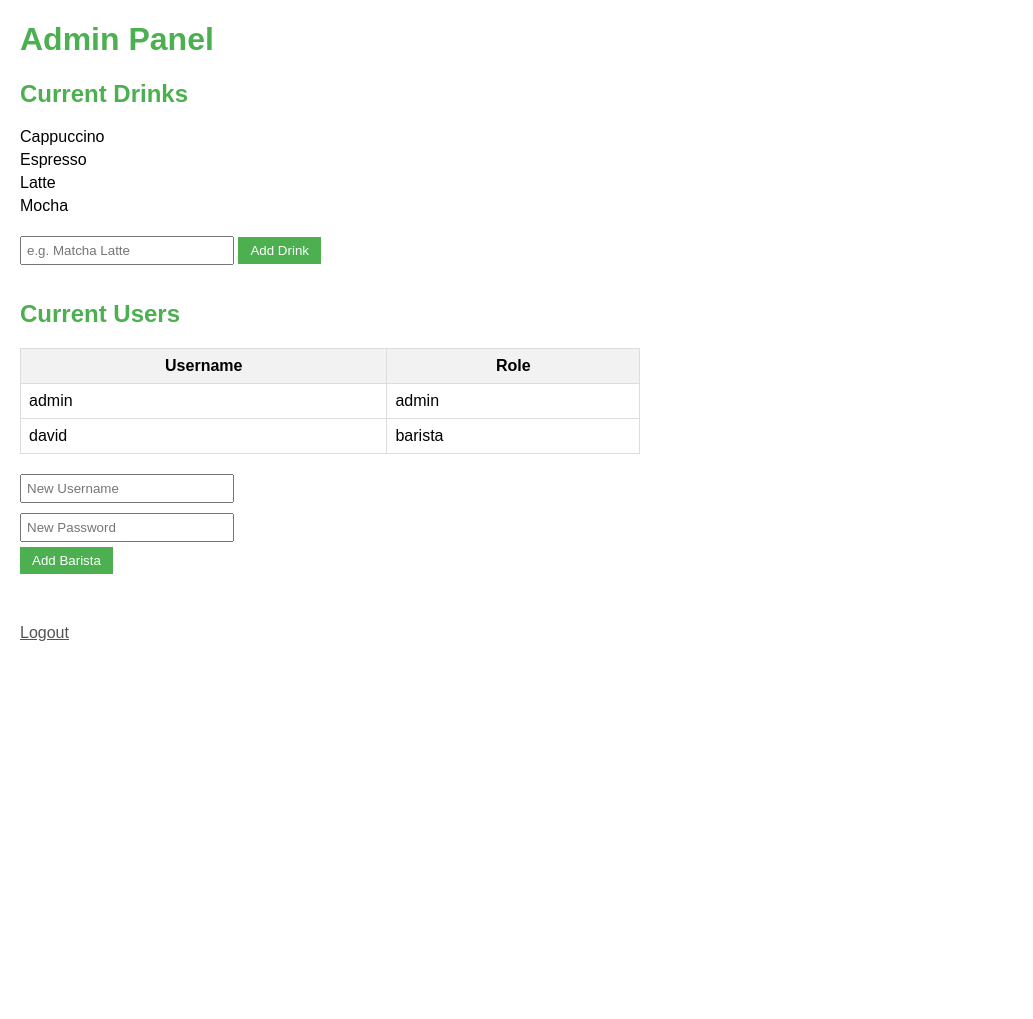
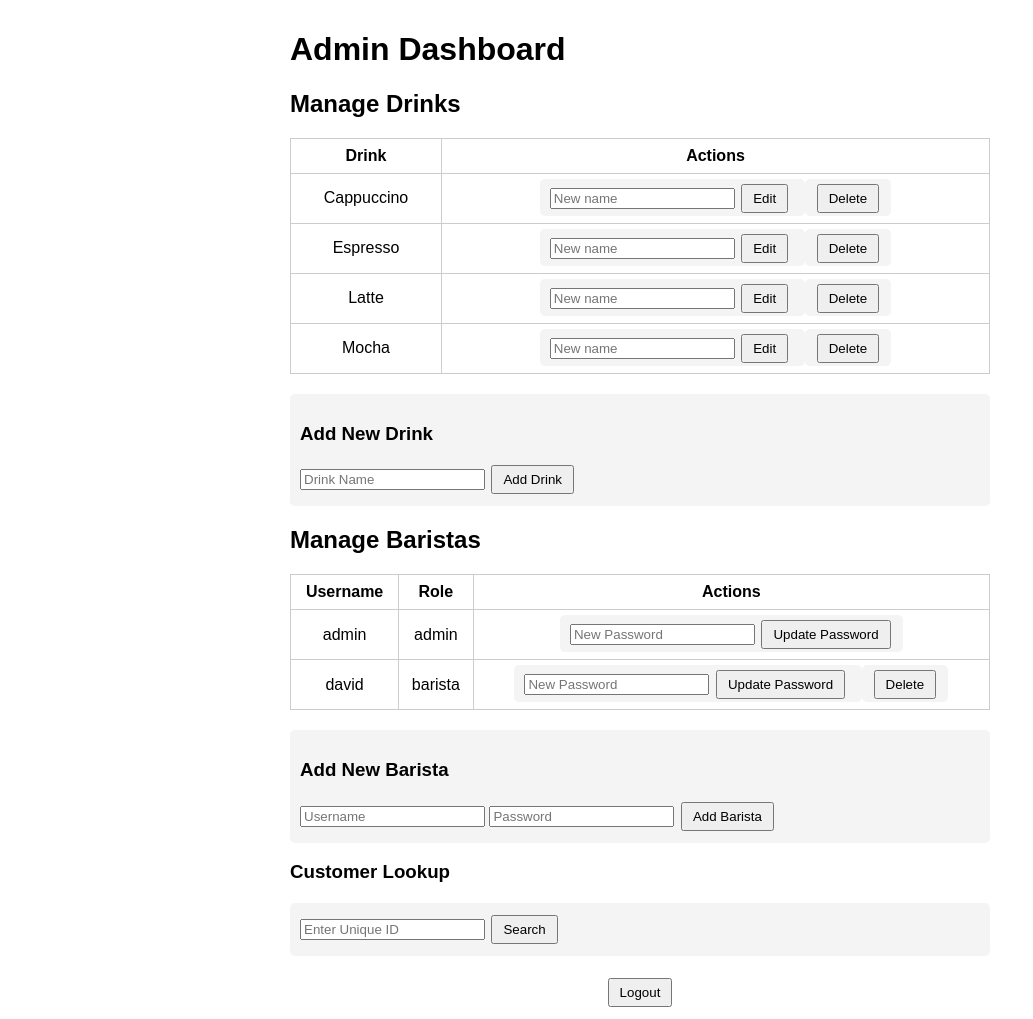
Before and after one commit to dycw30/loyalty-card-final, a Flask app: page /admin in a window 1280 px wide. Shown: the whole page, without its empty margins (0-1033 px from the left). Before the commit the page ends 641 px from the top, so only its background shows below. Run offline with Flask 3, Linux system fonts and the light colour scheme; the visitor is signed in with stand-in values (Sample User, id 1); data comes from the database, SQL or seed files in the repository.

Commit message:
Update with new admin, customer lookup, QR, and export

```diff
--- a/app.py
+++ b/app.py
@@ -17,6 +17,8 @@ def init_db():
         CREATE TABLE IF NOT EXISTS orders (
             id INTEGER PRIMARY KEY AUTOINCREMENT,
             unique_id TEXT,
+            customer_name TEXT,
+            phone_number TEXT,
             drink_type TEXT,
             quantity INTEGER,
             tokens INTEGER,
@@ -38,7 +40,6 @@ def init_db():
             role TEXT
         )
     """)
-    # Seed data if empty
     c.execute("SELECT COUNT(*) FROM drinks")
     if c.fetchone()[0] == 0:
         c.executemany("INSERT INTO drinks (name) VALUES (?)", [("Mocha",), ("Latte",), ("Espresso",), ("Cappuccino",)])
@@ -85,6 +86,8 @@ def index():
 
     if request.method == "POST":
         unique_id = request.form["unique_id"]
+        customer_name = request.form.get("customer_name")
+        phone_number = request.form.get("phone_number")
         drink = request.form.get("drink")
         quantity = int(request.form.get("quantity") or 0)
         redeemed = int(request.form.get("redeem") or 0)
@@ -97,12 +100,13 @@ def index():
         if redeemed > balance:
             message = f"Cannot redeem {redeemed} tokens. Only {balance} available."
         else:
-            c.execute("INSERT INTO orders (unique_id, drink_type, quantity, tokens, redeemed, date) VALUES (?, ?, ?, ?, ?, ?)",
-                      (unique_id, drink, quantity, tokens, redeemed, date))
+            c.execute("""
+                INSERT INTO orders (unique_id, customer_name, phone_number, drink_type, quantity, tokens, redeemed, date)
+                VALUES (?, ?, ?, ?, ?, ?, ?, ?)
+            """, (unique_id, customer_name, phone_number, drink, quantity, tokens, redeemed, date))
             conn.commit()
             message = "Order saved."
 
-        # Refresh summary after submission
         c.execute("""
             SELECT COALESCE(SUM(quantity),0), COALESCE(SUM(tokens),0), COALESCE(SUM(redeemed),0)
             FROM orders WHERE unique_id=?
@@ -120,19 +124,15 @@ def index():
         recent_orders = [{"date": row[0], "drink_type": row[1], "quantity": row[2], "tokens": row[3], "redeemed": row[4]}
                          for row in c.fetchall()]
 
-    # Always show all summary table
     c.execute("""
-        SELECT unique_id,
-               COALESCE(SUM(quantity),0),
-               COALESCE(SUM(tokens),0),
-               COALESCE(SUM(redeemed),0),
+        SELECT unique_id, COALESCE(MAX(customer_name),''), COALESCE(MAX(phone_number),''),
+               COALESCE(SUM(quantity),0), COALESCE(SUM(tokens),0), COALESCE(SUM(redeemed),0),
                COALESCE(SUM(tokens),0) - COALESCE(SUM(redeemed),0) AS balance
         FROM orders
-        GROUP BY unique_id
-        ORDER BY unique_id
+        GROUP BY unique_id ORDER BY unique_id
     """)
-    all_summary = [{"unique_id": row[0], "total_orders": row[1], "tokens_earned": row[2],
-                    "redeemed": row[3], "balance": row[4]} for row in c.fetchall()]
+    all_summary = [{"unique_id": row[0], "customer_name": row[1], "phone_number": row[2],
+                    "total_orders": row[3], "tokens_earned": row[4], "redeemed": row[5], "balance": row[6]} for row in c.fetchall()]
     conn.close()
 
     return render_template("index.html", drinks=drinks, message=message, summary=summary,
@@ -145,15 +145,22 @@ def admin():
     conn = sqlite3.connect(DB_NAME)
     c = conn.cursor()
     if request.method == "POST":
-        new_drink = request.form.get("new_drink")
-        new_user = request.form.get("new_user")
-        new_pass = request.form.get("new_pass")
-        if new_drink:
-            try: c.execute("INSERT INTO drinks (name) VALUES (?)", (new_drink,))
+        action = request.form.get("action")
+        if action == "add_drink":
+            try: c.execute("INSERT INTO drinks (name) VALUES (?)", (request.form["new_drink"],))
             except sqlite3.IntegrityError: pass
-        if new_user and new_pass:
-            try: c.execute("INSERT INTO users (username, password, role) VALUES (?, ?, 'barista')", (new_user, new_pass))
+        elif action == "edit_drink":
+            c.execute("UPDATE drinks SET name=? WHERE name=?", (request.form["edit_drink_new"], request.form["edit_drink_old"]))
+        elif action == "delete_drink":
+            c.execute("DELETE FROM drinks WHERE name=?", (request.form["delete_drink"],))
+        elif action == "add_user":
+            try: c.execute("INSERT INTO users (username, password, role) VALUES (?, ?, 'barista')",
+                           (request.form["new_user"], request.form["new_pass"]))
             except sqlite3.IntegrityError: pass
+        elif action == "edit_user":
+            c.execute("UPDATE users SET password=? WHERE username=?", (request.form["new_pass"], request.form["edit_user"]))
+        elif action == "delete_user":
+            c.execute("DELETE FROM users WHERE username=?", (request.form["delete_user"],))
         conn.commit()
     c.execute("SELECT name FROM drinks ORDER BY name")
     drinks = [row[0] for row in c.fetchall()]
@@ -161,6 +168,32 @@ def admin():
     users = [{"username": row[0], "role": row[1]} for row in c.fetchall()]
     conn.close()
     return render_template("admin.html", drinks=drinks, users=users)
+
+@app.route("/customer")
+def customer():
+    if session.get("role") != "admin":
+        return redirect(url_for("login"))
+    unique_id = request.args.get("unique_id")
+    conn = sqlite3.connect(DB_NAME)
+    c = conn.cursor()
+    c.execute("""
+        SELECT COALESCE(SUM(quantity),0), COALESCE(SUM(tokens),0), COALESCE(SUM(redeemed),0)
+        FROM orders WHERE unique_id=?
+    """, (unique_id,))
+    total_orders, tokens_earned, total_redeemed = c.fetchone()
+    balance = tokens_earned - total_redeemed
+    summary = {"unique_id": unique_id, "total_orders": total_orders,
+               "tokens_earned": tokens_earned, "redeemed": total_redeemed, "balance": balance}
+
+    c.execute("""
+        SELECT date, drink_type, quantity, tokens, redeemed
+        FROM orders WHERE unique_id=?
+        ORDER BY date DESC
+    """, (unique_id,))
+    transactions = [{"date": row[0], "drink": row[1], "quantity": row[2], "tokens": row[3], "redeemed": row[4]}
+                    for row in c.fetchall()]
+    conn.close()
+    return render_template("customer.html", unique_id=unique_id, summary=summary, transactions=transactions)
 
 @app.route("/export")
 def export():
@@ -172,10 +205,8 @@ def export():
     if df.empty:
         return "No data to export"
     drink_pivot = df.pivot_table(index='unique_id', columns='drink_type', values='quantity', aggfunc='sum', fill_value=0)
-    summary = df.groupby('unique_id').agg(
-        total_orders=('quantity', 'sum'),
-        tokens_earned=('tokens', 'sum'),
-        redeemed=('redeemed', 'sum')
+    summary = df.groupby(['unique_id','customer_name','phone_number']).agg(
+        total_orders=('quantity','sum'), tokens_earned=('tokens','sum'), redeemed=('redeemed','sum')
     ).reset_index()
     summary["balance"] = summary["tokens_earned"] - summary["redeemed"]
     combined = summary.merge(drink_pivot, on='unique_id', how='left').fillna(0)
--- a/requirements.txt
+++ b/requirements.txt
@@ -1,6 +1,6 @@
 Flask==3.1.1
 pandas==2.3.1
 openpyxl==3.1.5
+qrcode==8.2
 reportlab==4.4.2
-qrcode==8.2
-pillow==11.3.0
+numpy==2.3.1
--- a/templates/admin.html
+++ b/templates/admin.html
@@ -1,59 +1,84 @@
 <!DOCTYPE html>
 <html>
 <head>
-    <title>Admin - Manage Drinks & Users</title>
+    <title>Admin Panel - Loyalty App</title>
+    <meta name="viewport" content="width=device-width, initial-scale=1">
     <style>
-        body { font-family: Arial, sans-serif; margin: 20px; }
-        h1, h2 { color: #4CAF50; }
-        input[type=text], input[type=password] { padding: 5px; width: 200px; margin: 5px 0; }
-        button { padding: 6px 12px; background: #4CAF50; color: white; border: none; cursor: pointer; }
-        button:hover { background: #45a049; }
-        .section { margin-bottom: 30px; }
-        ul { list-style-type: none; padding: 0; }
-        li { margin: 5px 0; }
-        table { border-collapse: collapse; width: 50%; margin-top: 10px; }
-        th, td { border: 1px solid #ddd; padding: 8px; }
-        th { background-color: #f2f2f2; }
-        a { display: inline-block; margin-top: 20px; color: #555; }
+        body { font-family: Arial; max-width: 700px; margin: auto; padding: 10px; }
+        table { width: 100%; border-collapse: collapse; margin-top: 20px; }
+        th, td { border: 1px solid #ccc; padding: 8px; text-align: center; }
+        form { margin-top: 20px; background: #f4f4f4; padding: 10px; border-radius: 5px; }
+        button { padding: 5px 10px; margin: 2px;}
     </style>
 </head>
 <body>
-    <h1>Admin Panel</h1>
+    <h1>Admin Dashboard</h1>
 
-    <div class="section">
-        <h2>Current Drinks</h2>
-        <ul>
+    <h2>Manage Drinks</h2>
+    <table>
+        <tr><th>Drink</th><th>Actions</th></tr>
         {% for drink in drinks %}
-                <li>{{ drink }}</li>
-            {% endfor %}
-        </ul>
-        <form method="post">
-            <input type="text" name="new_drink" placeholder="e.g. Matcha Latte" required>
-            <button type="submit">Add Drink</button>
+        <tr>
+            <td>{{ drink }}</td>
+            <td>
+                <form style="display:inline;" method="post">
+                    <input type="hidden" name="edit_drink_old" value="{{ drink }}">
+                    <input type="text" name="edit_drink_new" placeholder="New name" required>
+                    <button type="submit" name="action" value="edit_drink">Edit</button>
                 </form>
-    </div>
-
-    <div class="section">
-        <h2>Current Users</h2>
-        <table>
-            <tr>
-                <th>Username</th>
-                <th>Role</th>
-            </tr>
-            {% for user in users %}
-                <tr>
-                    <td>{{ user.username }}</td>
-                    <td>{{ user.role }}</td>
+                <form style="display:inline;" method="post">
+                    <input type="hidden" name="delete_drink" value="{{ drink }}">
+                    <button type="submit" name="action" value="delete_drink">Delete</button>
+                </form>
+            </td>
         </tr>
         {% endfor %}
     </table>
-        <form method="post" style="margin-top: 15px;">
-            <input type="text" name="new_user" placeholder="New Username" required><br>
-            <input type="password" name="new_pass" placeholder="New Password" required><br>
-            <button type="submit">Add Barista</button>
+
+    <form method="post">
+        <h3>Add New Drink</h3>
+        <input type="text" name="new_drink" placeholder="Drink Name" required>
+        <button type="submit" name="action" value="add_drink">Add Drink</button>
     </form>
+
+    <h2>Manage Baristas</h2>
+    <table>
+        <tr><th>Username</th><th>Role</th><th>Actions</th></tr>
+        {% for user in users %}
+        <tr>
+            <td>{{ user.username }}</td><td>{{ user.role }}</td>
+            <td>
+                <form style="display:inline;" method="post">
+                    <input type="hidden" name="edit_user" value="{{ user.username }}">
+                    <input type="password" name="new_pass" placeholder="New Password" required>
+                    <button type="submit" name="action" value="edit_user">Update Password</button>
+                </form>
+                {% if user.username != 'admin' %}
+                <form style="display:inline;" method="post">
+                    <input type="hidden" name="delete_user" value="{{ user.username }}">
+                    <button type="submit" name="action" value="delete_user">Delete</button>
+                </form>
+                {% endif %}
+            </td>
+        </tr>
+        {% endfor %}
+    </table>
+
+    <form method="post">
+        <h3>Add New Barista</h3>
+        <input type="text" name="new_user" placeholder="Username" required>
+        <input type="password" name="new_pass" placeholder="Password" required>
+        <button type="submit" name="action" value="add_user">Add Barista</button>
+    </form>
+
+    <h3>Customer Lookup</h3>
+    <form action="/customer" method="get">
+        <input type="text" name="unique_id" placeholder="Enter Unique ID" required>
+        <button type="submit">Search</button>
+    </form>
+
+    <div style="text-align:center; margin-top:20px;">
+        <a href="/logout"><button>Logout</button></a>
     </div>
-
-    <a href="{{ url_for('logout') }}">Logout</a>
 </body>
 </html>
```
Also changed, not shown: templates/customer.html (added, +31 -0 lines), templates/index.html (+55 -31 lines). Lines whose indentation alone changed are shown as unchanged.
